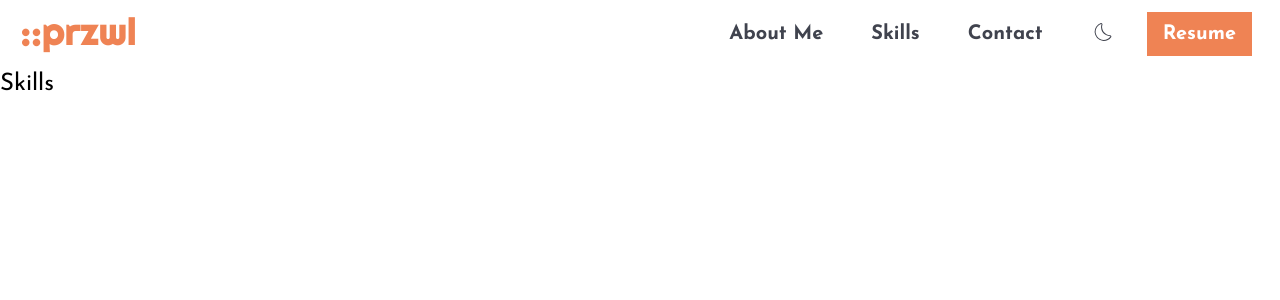
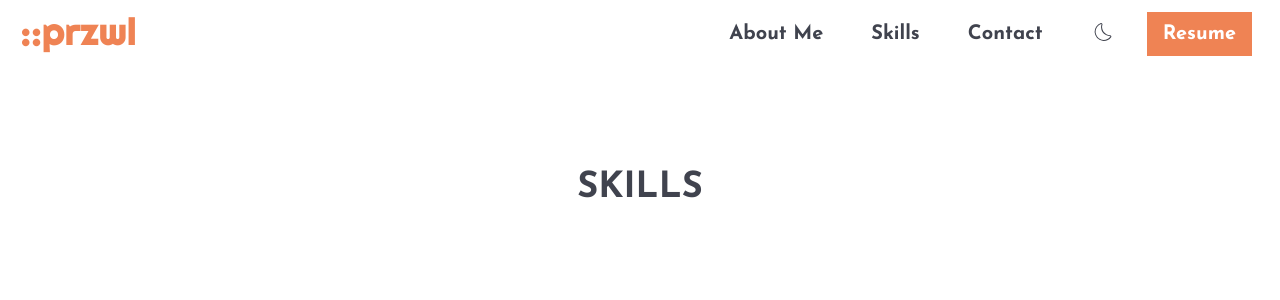
Before and after one commit to PrajwalDhungana/portfolio, a Next.js app: page /skills in a window 1280 px wide. Shown: the top 300 px of the page. Built offline with nearby package versions, Linux system fonts and the light colour scheme.

Commit message:
refactor: Add full width div and remove span

```diff
--- a/pages/skills.tsx
+++ b/pages/skills.tsx
@@ -2,13 +2,15 @@ import Head from "next/head";
 
 export default function Skills() {
   return (
-      <div className="overflow-hidden">
+      <div className="overflow-hidden w-full">
         <div className="flex flex-col h-screen">
           <Head>
             <title>Portfolio - Skills</title>
           </Head>
-          <div>
-            <span className="text-2xl">Skills</span>
+          <div className="w-full p-5 items-center h-full">
+            <div className="text-4xl uppercase font-bold mb-5 px-3 py-20 text-charcoal text-center">
+              Skills
+            </div>
           </div>
         </div>
       </div>
```
